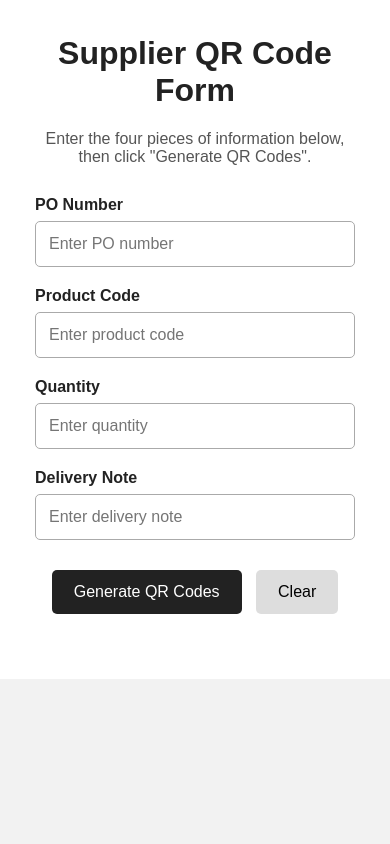
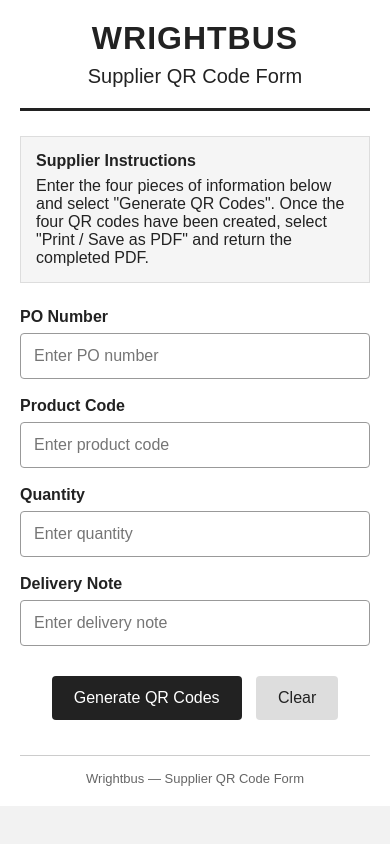
Before and after one commit to aimeesim/supplier-qr-form, a plain HTML site: page index.html in a window 390 px wide. Drawn offline with Linux system fonts and the light colour scheme.

Commit message:
Update index.html

```diff
--- a/index.html
+++ b/index.html
@@ -4,7 +4,7 @@
 <meta charset="UTF-8">
 <meta name="viewport" content="width=device-width, initial-scale=1.0">
 
-<title>Supplier QR Code Form</title>
+<title>Wrightbus - Supplier QR Code Form</title>
 
 <style>
 * {
@@ -12,33 +12,52 @@
 }
 
 body {
-        font-family: Arial, sans-serif;
     margin: 0;
+    font-family: Arial, Helvetica, sans-serif;
     background: #f2f2f2;
     color: #222;
 }
 
-    .form-page {
-        max-width: 850px;
+.page {
+    max-width: 900px;
     margin: 30px auto;
     background: white;
     padding: 35px;
-        border-radius: 8px;
 }
 
-    h1 {
+.header {
     text-align: center;
-        margin-top: 0;
+    border-bottom: 3px solid #222;
+    padding-bottom: 20px;
+    margin-bottom: 25px;
+}
+
+.header h1 {
+    margin: 0;
+    font-size: 32px;
+    letter-spacing: 1px;
+}
+
+.header h2 {
+    margin: 8px 0 0;
+    font-size: 20px;
+    font-weight: normal;
 }
 
 .instructions {
-        text-align: center;
-        color: #555;
-        margin-bottom: 30px;
+    background: #f5f5f5;
+    border: 1px solid #ddd;
+    padding: 15px;
+    margin-bottom: 25px;
+}
+
+.instructions strong {
+    display: block;
+    margin-bottom: 7px;
 }
 
 .field {
-        margin-bottom: 20px;
+    margin-bottom: 18px;
 }
 
 label {
@@ -51,15 +70,20 @@
     width: 100%;
     padding: 13px;
     font-size: 16px;
-        border: 1px solid #aaa;
-        border-radius: 5px;
+    border: 1px solid #999;
+    border-radius: 4px;
+}
+
+.buttons {
+    text-align: center;
+    margin: 25px 0;
 }
 
 button {
     padding: 13px 22px;
     font-size: 16px;
-        border: none;
-        border-radius: 5px;
+    border: 0;
+    border-radius: 4px;
     cursor: pointer;
     margin: 5px;
 }
@@ -71,11 +95,7 @@
 
 .clear {
     background: #ddd;
-    }
-
-    .buttons {
-        text-align: center;
-        margin: 25px 0;
+    color: #222;
 }
 
 #qr-section {
@@ -90,19 +110,21 @@
 }
 
 .qr-card {
-        border: 1px solid #ccc;
+    border: 2px solid #222;
     padding: 20px;
     text-align: center;
-        min-height: 300px;
+    min-height: 310px;
 }
 
 .qr-card h2 {
+    margin: 0 0 8px;
     font-size: 18px;
-        margin-bottom: 8px;
+    text-transform: uppercase;
 }
 
 .value {
-        font-weight: normal;
+    font-size: 16px;
+    font-weight: bold;
     margin-bottom: 12px;
     word-break: break-word;
 }
@@ -114,37 +136,50 @@
     min-height: 200px;
 }
 
-    .print-button {
+.print-area {
     text-align: center;
     margin-top: 25px;
 }
 
+.footer {
+    text-align: center;
+    margin-top: 30px;
+    padding-top: 15px;
+    border-top: 1px solid #ccc;
+    color: #666;
+    font-size: 13px;
+}
+
 @media (max-width: 650px) {
+    .page {
+        margin: 0;
+        padding: 20px;
+    }
+
     .qr-grid {
         grid-template-columns: 1fr;
-        }
-
-        .form-page {
-            margin: 0;
-            border-radius: 0;
     }
 }
 
 @media print {
 
+    @page {
+        size: A4;
+        margin: 10mm;
+    }
+
     body {
         background: white;
     }
 
-        .form-page {
+    .page {
+        max-width: none;
         margin: 0;
-            padding: 10mm;
-            max-width: none;
+        padding: 0;
     }
 
-        .instructions,
-        .input-section,
-        .print-button {
+    .input-area,
+    .print-area {
         display: none !important;
     }
 
@@ -153,58 +188,71 @@
         margin: 0;
     }
 
+    .header {
+        margin-bottom: 15mm;
+    }
+
     .qr-grid {
         grid-template-columns: 1fr 1fr;
-            gap: 12mm;
+        gap: 10mm;
     }
 
     .qr-card {
+        height: 115mm;
         min-height: 0;
-            height: 115mm;
         page-break-inside: avoid;
+    }
+
+    .footer {
+        margin-top: 10mm;
     }
 }
 </style>
 
-<!-- QR code library -->
 <script src="https://cdnjs.cloudflare.com/ajax/libs/qrcodejs/1.0.0/qrcode.min.js"></script>
 
 </head>
 
 <body>
 
-<div class="form-page">
+<div class="page">
 
-    <h1>Supplier QR Code Form</h1>
+    <div class="header">
+        <h1>WRIGHTBUS</h1>
+        <h2>Supplier QR Code Form</h2>
+    </div>
 
-    <p class="instructions">
-        Enter the four pieces of information below, then click
-        "Generate QR Codes".
-    </p>
+    <div class="input-area">
 
-    <div class="input-section">
+        <div class="instructions">
+            <strong>Supplier Instructions</strong>
+            Enter the four pieces of information below and select
+            "Generate QR Codes". Once the four QR codes have been created,
+            select "Print / Save as PDF" and return the completed PDF.
+        </div>
 
         <div class="field">
-            <label>PO Number</label>
+            <label for="po">PO Number</label>
             <input id="po" type="text" placeholder="Enter PO number">
         </div>
 
         <div class="field">
-            <label>Product Code</label>
+            <label for="product">Product Code</label>
             <input id="product" type="text" placeholder="Enter product code">
         </div>
 
         <div class="field">
-            <label>Quantity</label>
+            <label for="quantity">Quantity</label>
             <input id="quantity" type="text" placeholder="Enter quantity">
         </div>
 
         <div class="field">
-            <label>Delivery Note</label>
+            <label for="delivery">Delivery Note</label>
             <input id="delivery" type="text" placeholder="Enter delivery note">
         </div>
 
         <div class="buttons">
+
             <button class="generate" onclick="generateQR()">
                 Generate QR Codes
             </button>
@@ -212,6 +260,7 @@
             <button class="clear" onclick="clearForm()">
                 Clear
             </button>
+
         </div>
 
     </div>
@@ -246,21 +295,27 @@
 
         </div>
 
-        <div class="print-button">
+        <div class="print-area">
+
             <button class="generate" onclick="window.print()">
                 Print / Save as PDF
             </button>
+
         </div>
 
+    </div>
+
+    <div class="footer">
+        Wrightbus — Supplier QR Code Form
     </div>
 
 </div>
 
 <script>
 
-function makeQR(elementId, text) {
+function createQR(id, text) {
 
-    const element = document.getElementById(elementId);
+    const element = document.getElementById(id);
 
     element.innerHTML = "";
 
@@ -309,22 +364,22 @@ function generateQR() {
         delivery;
 
 
-    makeQR(
+    createQR(
         "po-qr",
         "PO Number: " + po
     );
 
-    makeQR(
+    createQR(
         "product-qr",
         "Product Code: " + product
     );
 
-    makeQR(
+    createQR(
         "quantity-qr",
         "Quantity: " + quantity
     );
 
-    makeQR(
+    createQR(
         "delivery-qr",
         "Delivery Note: " + delivery
     );
```
Lines whose indentation alone changed are shown as unchanged.
